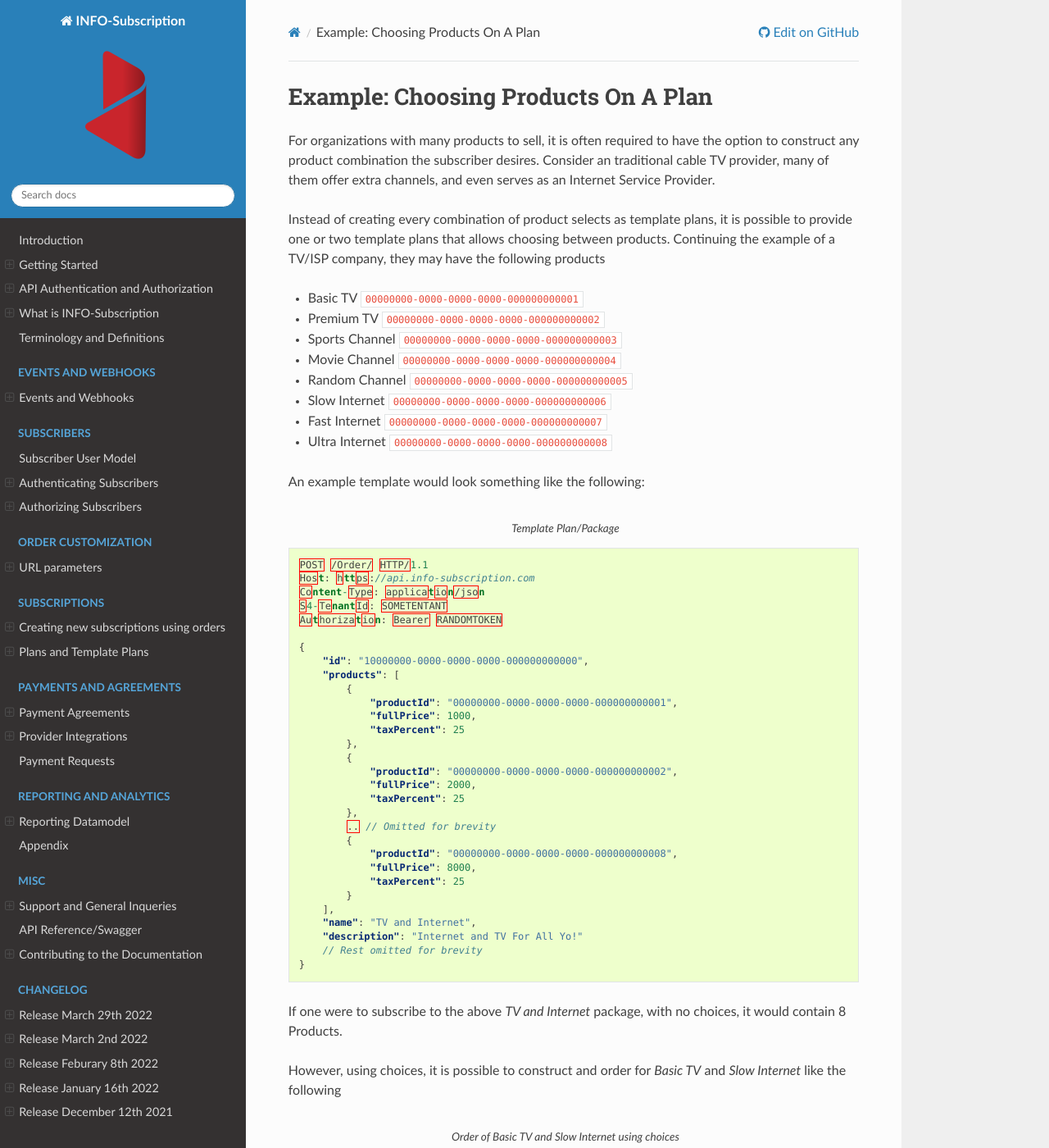
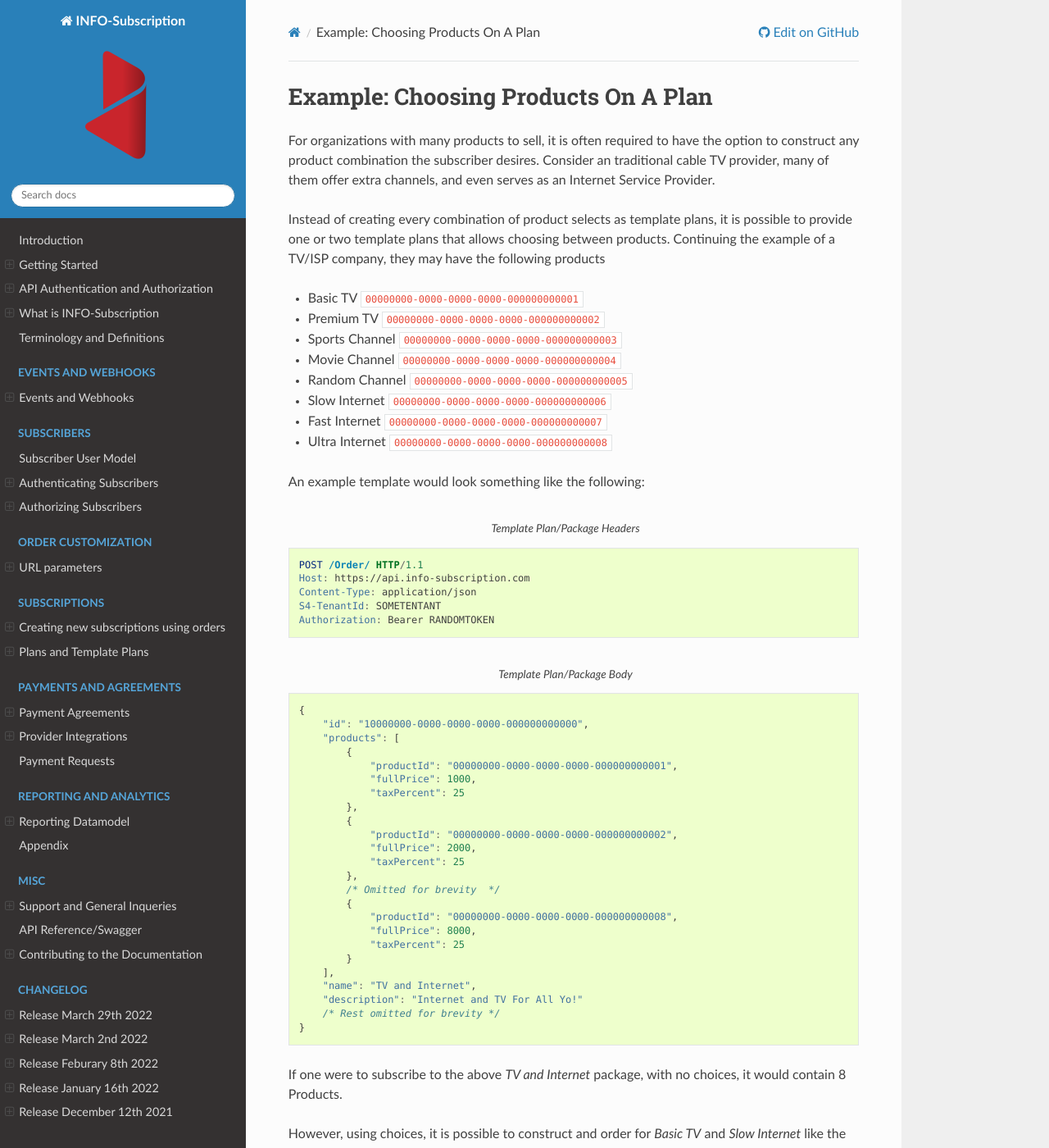
Before and after one commit to infosoftas/info-subscription-doc, a Sphinx documentation site: the page built from source/subscription/orders/examples/choosing-products.rst, in a window 1280 px wide and 1400 px high. Shown: the whole window at 82% size. Built offline with Sphinx 7.4.7 and the Read the Docs theme 2.0.0, drawn with Linux system fonts in a browser that asks for light colours; formulas are drawn with MathJax 3.

Commit message:
Warning fixes

```diff
--- a/source/subscribers/users/authentication.rst
+++ b/source/subscribers/users/authentication.rst
@@ -50,7 +50,7 @@ The following are sample requests for an authorization code flow, this can get y
         Connection: keep-alive
         Accept: */*
 
-.. code-block:: HTTP
+.. code-block:: http
     :caption: Sample Response
 
     HTTP/1.1 302 Found
--- a/source/subscription/orders/examples/choosing-products.rst
+++ b/source/subscription/orders/examples/choosing-products.rst
@@ -20,14 +20,18 @@ Continuing the example of a TV/ISP company, they may have the following products
 
 An example template would look something like the following:
 
-.. code-block:: JSON
-    :caption: Template Plan/Package
+.. code-block:: http
+    :caption: Template Plan/Package Headers
+
 
     POST /Order/ HTTP/1.1
     Host: https://api.info-subscription.com
     Content-Type: application/json
     S4-TenantId: SOMETENTANT
     Authorization: Bearer RANDOMTOKEN
+
+.. code-block:: javascript
+    :caption: Template Plan/Package Body
 
     {
         "id": "10000000-0000-0000-0000-000000000000",
@@ -42,7 +46,7 @@ An example template would look something like the following:
                 "fullPrice": 2000,
                 "taxPercent": 25
             },
-            .. // Omitted for brevity
+            /* Omitted for brevity  */
             {
                 "productId": "00000000-0000-0000-0000-000000000008",
                 "fullPrice": 8000,
@@ -51,14 +55,14 @@ An example template would look something like the following:
         ],
         "name": "TV and Internet",
         "description": "Internet and TV For All Yo!"
-        // Rest omitted for brevity
+        /* Rest omitted for brevity */
     }
 
 If one were to subscribe to the above *TV and Internet* package, with no choices, it would contain 8 Products.
 
 However, using choices, it is possible to construct and order for *Basic TV* and *Slow Internet* like the following
 
-.. code-block:: JSON
+.. code-block:: json
     :caption: Order of Basic TV and Slow Internet using choices
 
     {
```
